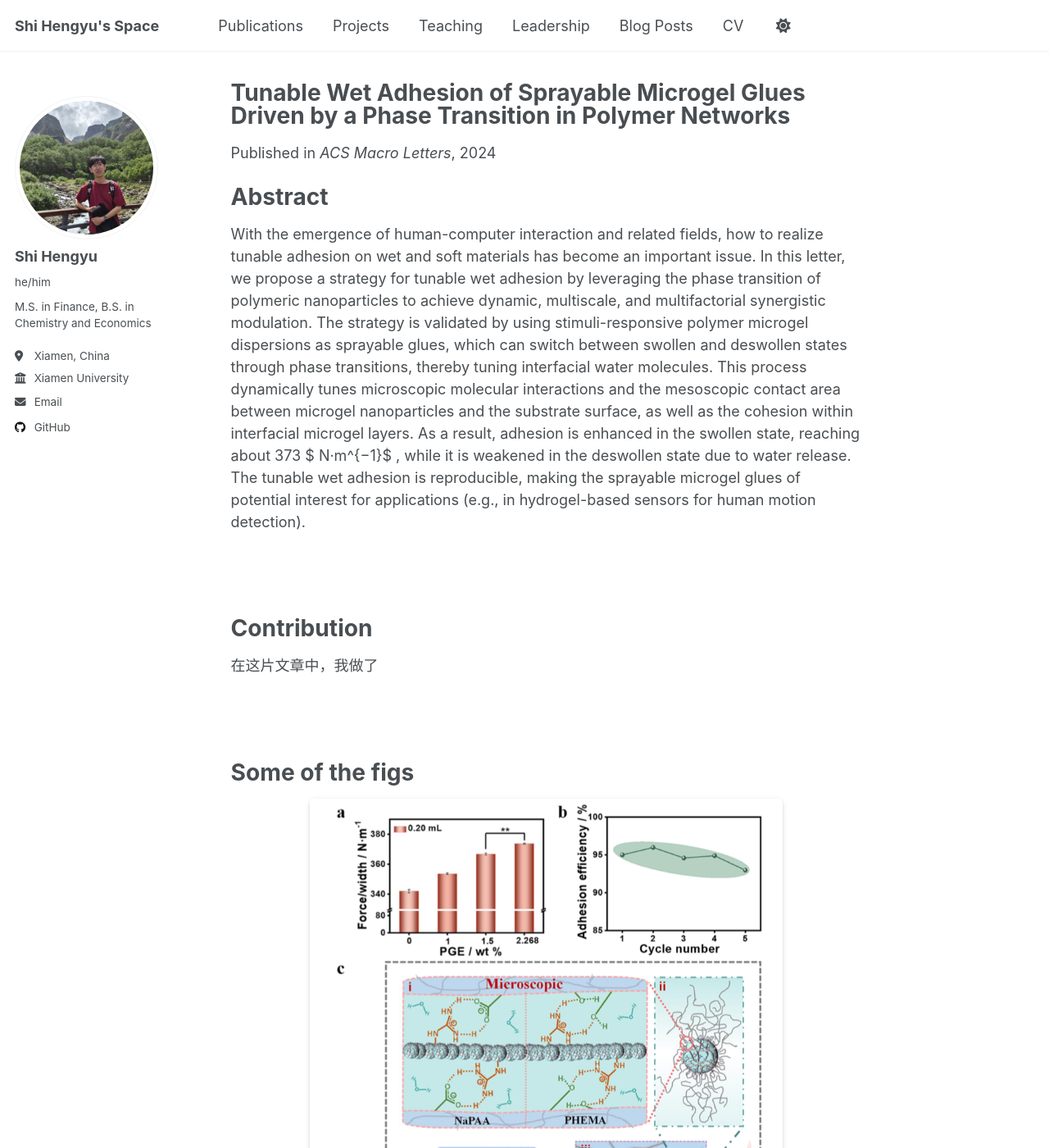
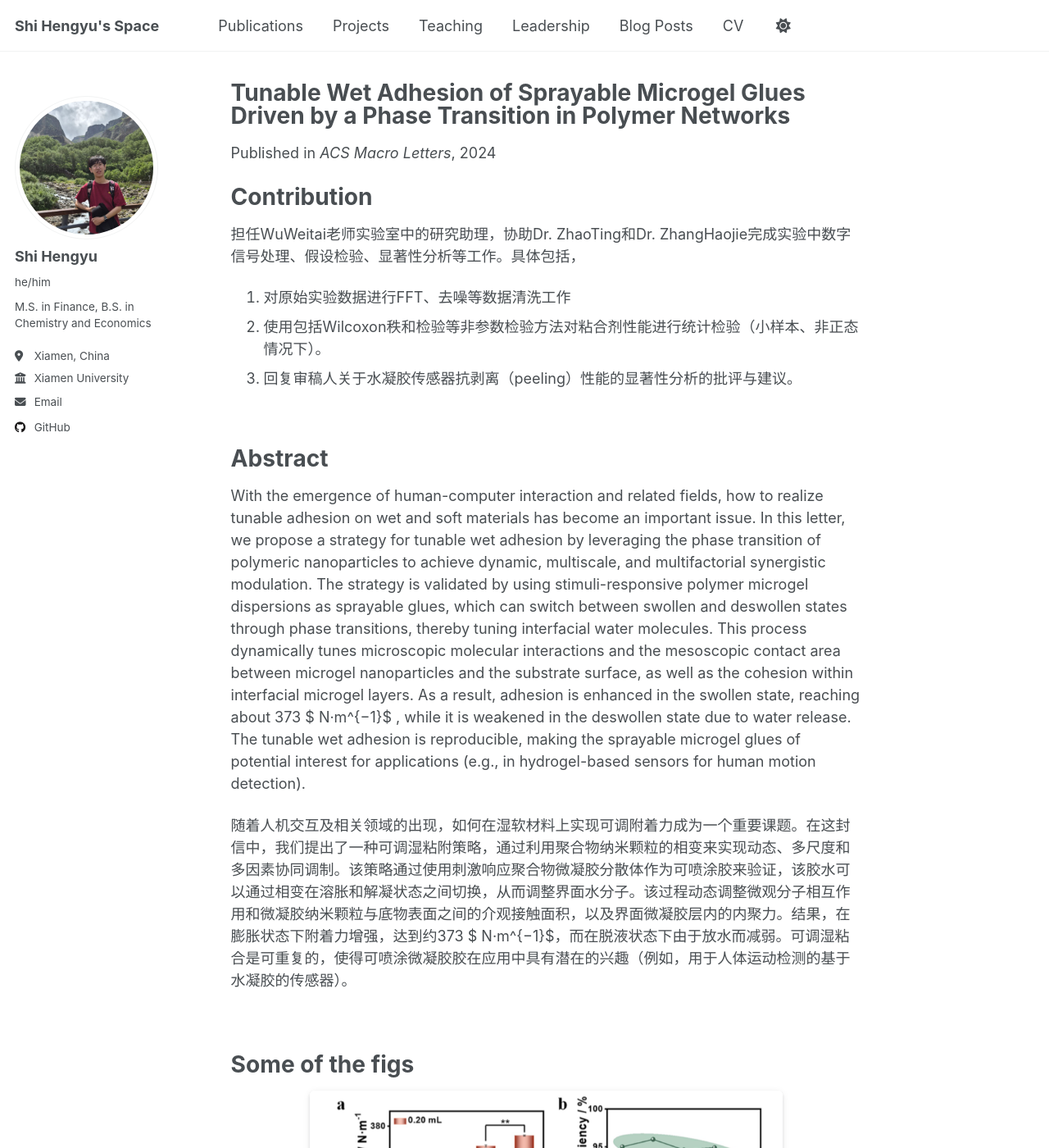
Before and after one commit to ShiHengyu111/ShiHengyu111.github.io, a Jekyll site: the page built from _publications/2025-05-08-Microgel-number-4.md, in a window 1280 px wide and 1400 px high. Shown: the whole window at 82% size. Built offline with Jekyll 4.4.1, drawn with Linux system fonts in a browser that asks for light colours; a script that is not in the unit is left out; some of the changed text lies outside the part shown.

Commit message:
update MICROGEL

```diff
--- a/_publications/2025-05-08-Microgel-number-4.md
+++ b/_publications/2025-05-08-Microgel-number-4.md
@@ -3,7 +3,7 @@ title: "Tunable Wet Adhesion of Sprayable Microgel Glues Driven by a Phase Trans
 collection: publications
 category: manuscripts
 permalink: /publication/2025-05-08-MICROGEL-number-4
-excerpt: '文章简介'
+excerpt: '担任Prof. Wu Weitai实验室的研究助理，协助Dr. ZhaoTing和Dr. ZhangHaojie完成实验中数字信号处理、假设检验、显著性分析等工作。'
 date: 2024-05-08
 venue: 'ACS Macro Letters'
 paperurl: 'http://academicpages.github.io/files/MICROGEL.pdf'
@@ -11,24 +11,23 @@ citation: 'ACS Macro Letters, 2025, 14(5): 671-678.'
 ---
 
 
+Contribution
+======
 
+担任WuWeitai老师实验室中的研究助理，协助Dr. ZhaoTing和Dr. ZhangHaojie完成实验中数字信号处理、假设检验、显著性分析等工作。具体包括，
+1. 对原始实验数据进行FFT、去噪等数据清洗工作
+2. 使用包括Wilcoxon秩和检验等非参数检验方法对粘合剂性能进行统计检验（小样本、非正态情况下）。
+3. 回复审稿人关于水凝胶传感器抗剥离（peeling）性能的显著性分析的批评与建议。
+
+<br>
 
 Abstract
 ======
 
 With the emergence of human-computer interaction and related fields, how to realize tunable adhesion on wet and soft materials has become an important issue. In this letter, we propose a strategy for tunable wet adhesion by leveraging the phase transition of polymeric nanoparticles to achieve dynamic, multiscale, and multifactorial synergistic modulation. The strategy is validated by using stimuli-responsive polymer microgel dispersions as sprayable glues, which can switch between swollen and deswollen states through phase transitions, thereby tuning interfacial water molecules. This process dynamically tunes microscopic molecular interactions and the mesoscopic contact area between microgel nanoparticles and the substrate surface, as well as the cohesion within interfacial microgel layers. As a result, adhesion is enhanced in the swollen state, reaching about 373 $ N·m^{−1}$ , while it is weakened in the deswollen state due to water release. The tunable wet adhesion is reproducible, making the sprayable microgel glues of potential interest for applications (e.g., in hydrogel-based sensors for human motion detection).
 
-<br>
-<br>
+随着人机交互及相关领域的出现，如何在湿软材料上实现可调附着力成为一个重要课题。在这封信中，我们提出了一种可调湿粘附策略，通过利用聚合物纳米颗粒的相变来实现动态、多尺度和多因素协同调制。该策略通过使用刺激响应聚合物微凝胶分散体作为可喷涂胶来验证，该胶水可以通过相变在溶胀和解凝状态之间切换，从而调整界面水分子。该过程动态调整微观分子相互作用和微凝胶纳米颗粒与底物表面之间的介观接触面积，以及界面微凝胶层内的内聚力。结果，在膨胀状态下附着力增强，达到约373 $ N·m^{−1}$，而在脱液状态下由于放水而减弱。可调湿粘合是可重复的，使得可喷涂微凝胶胶在应用中具有潜在的兴趣（例如，用于人体运动检测的基于水凝胶的传感器）。
 
-Contribution
-======
-
-在这片文章中，我做了
-
-
-
-<br>
 <br>
 
 Some of the figs
@@ -55,7 +54,7 @@ Some of the figs
     <div style="color:orange; border-bottom: 1px solid #d9d9d9;
     display: inline-block;
     color: #999;
-    padding: 2px;">Fig 2. 🦎</div>
+    padding: 2px;">Fig 2.Human motion sensing. (a) Sensing of elbow bending. (b) Sensing of finger bending. (c) Sensing of arm bending. (d) Sensing of head tilting upward. </div>
 </center>
 
 <br>
```
Also changed, not shown: _publications/2024-07-25-BNOED-number-1.md (+16 -1 lines), _teaching/2023-02-ChemTA-1.md (+2 -2 lines), images/publication/Microgel-02.png.
